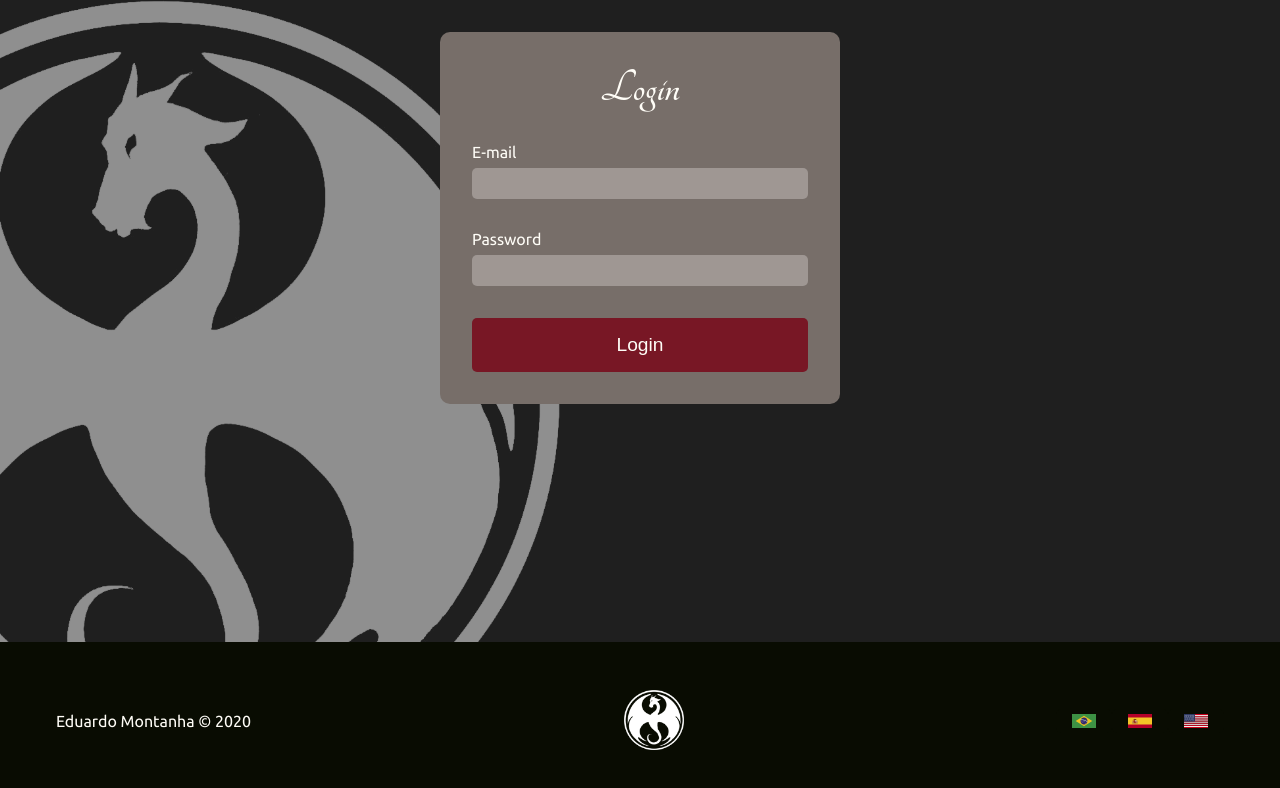
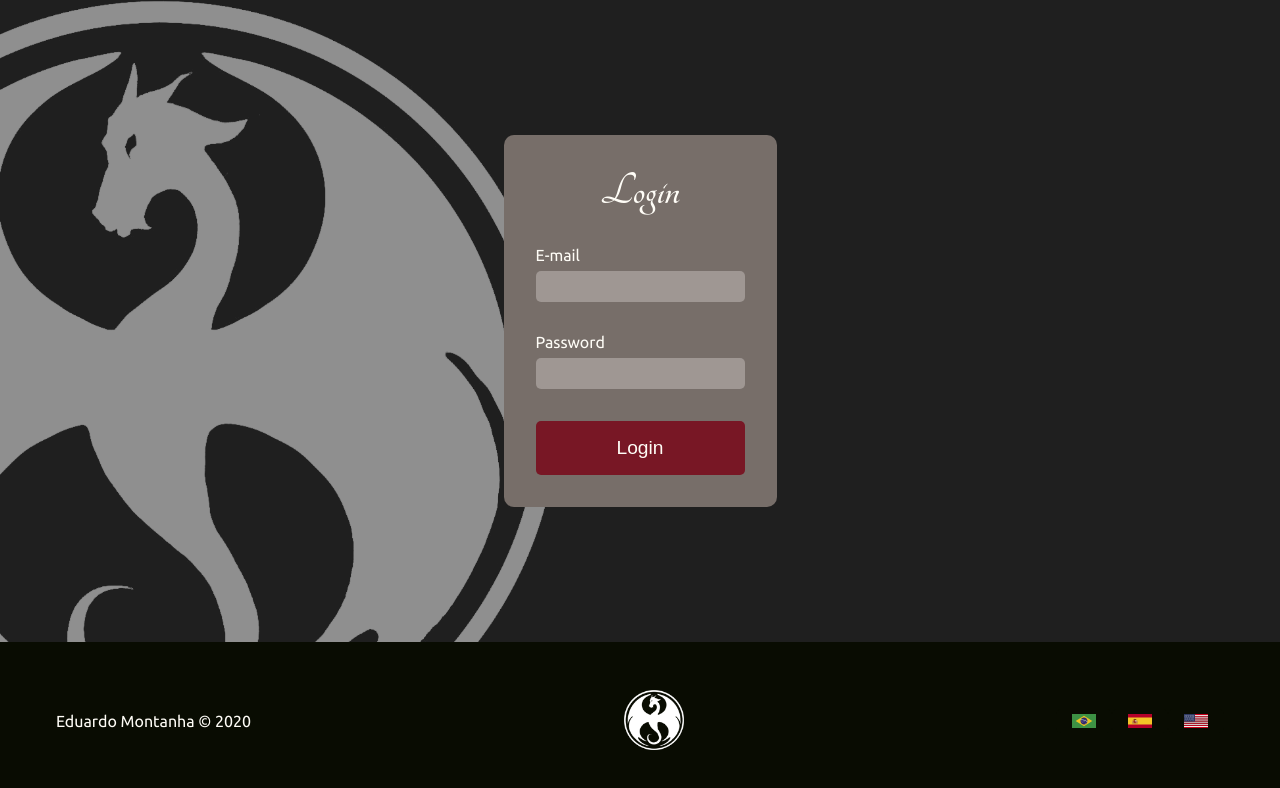
Before and after one commit to EduardoMontanha/test-cwi-react, a React (Create React App) app: page /login in a window 1280 px wide. Shown: the top 788 px of the page. Built offline with nearby package versions, Linux system fonts and the light colour scheme.

Commit message:
Align login box in the center of the page

```diff
--- a/src/styles/Login.scss
+++ b/src/styles/Login.scss
@@ -1,4 +1,6 @@
 #login {
+    display: flex;
+    align-items: center;
     padding: 2rem 0;
 }
 
```
